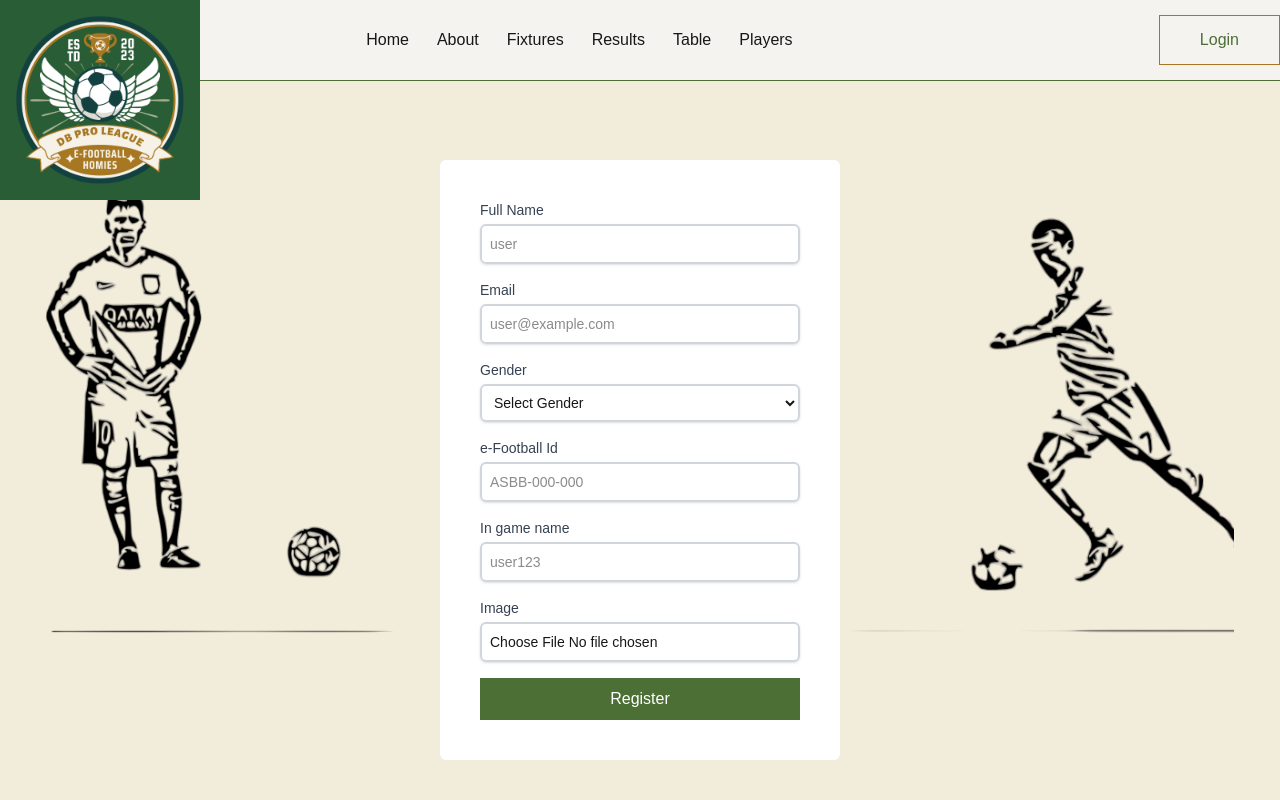
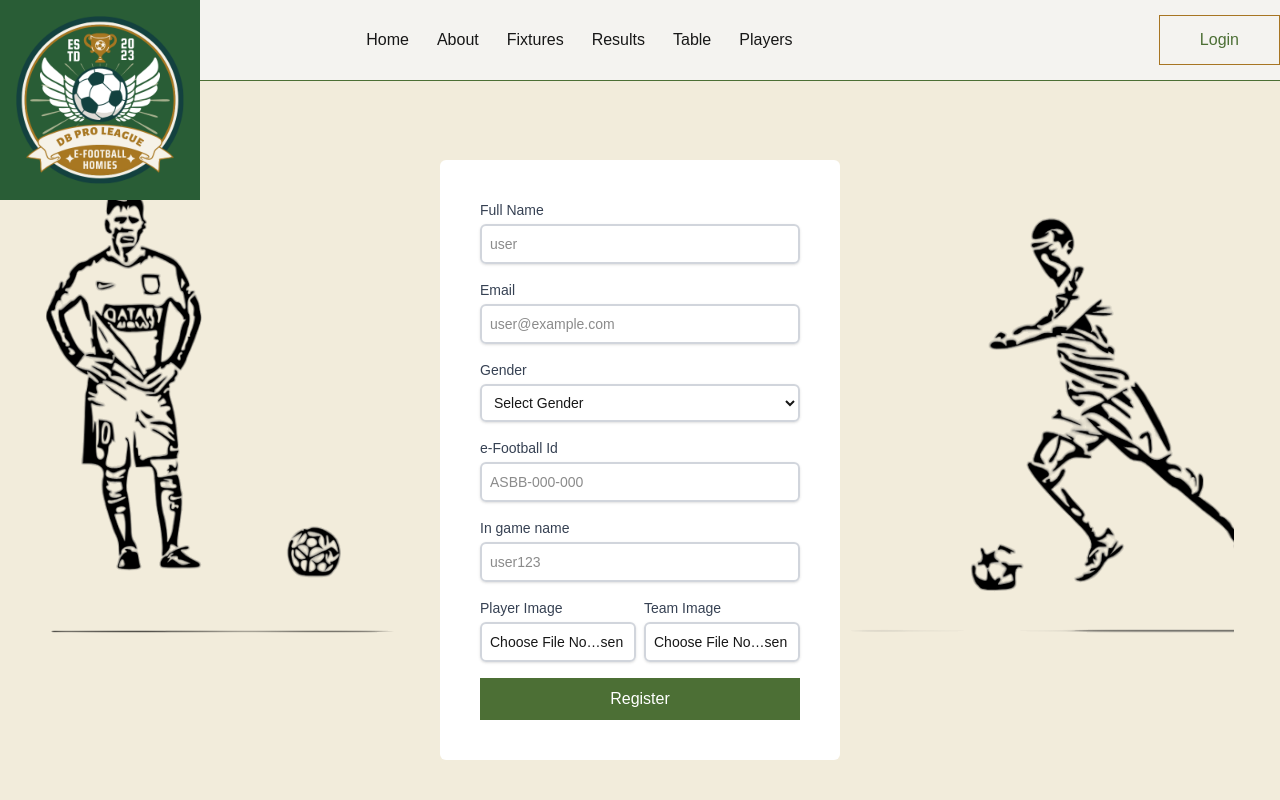
Before and after one commit to Dip-Kishor/FLMS-Frontend, a Next.js app: page /playerRegistration in a window 1280 px wide. Shown: the top 800 px of the page. Built offline with nearby package versions, Linux system fonts and the light colour scheme.

Commit message:
registration modification and typo fix

```diff
--- a/src/app/Auth/login/page.tsx
+++ b/src/app/Auth/login/page.tsx
@@ -5,7 +5,6 @@ import {port} from "@/constants/appl.constant";
 import Logo from "@/components/UI/Logo";
 import LoginButton from "@/components/UI/LoginButton";
 import { useRouter } from "next/navigation";
-// import Cookies from "js-cookie";
 import Link from "next/link";
 import { usePopup } from "@/components/UI/Popup";
 import { useFlmsPopup } from "@/components/UI/FLMS.Popup";
@@ -14,12 +13,7 @@ import Cookies from "js-cookie";
 import { useSearchParams } from "next/navigation";
 
 
-type userData = {
-  email: string;
-  name: string;
-  role: string;
-};
-const page = () => {
+const Page = () => {
   const [email, setEmail] = useState("");
   const [password, setPassword] = useState("");
   const router = useRouter();
@@ -141,4 +135,4 @@ const page = () => {
   );
 };
 
-export default page;
+export default Page;
--- a/src/app/playerRegistration/page.tsx
+++ b/src/app/playerRegistration/page.tsx
@@ -4,13 +4,16 @@ import { port } from "@/constants/appl.constant";
 import { useRouter } from "next/navigation";
 import React, { useState } from "react";
 import LoginButton from "@/components/UI/LoginButton";
-import Logo from "@/components/UI/Logo";
 import { usePopup } from "@/components/UI/Popup";
+import { useFlmsPopup } from "@/components/UI/FLMS.Popup";
+
 import axios from "axios";
 
 const Page = () => {
   const { showPopup } = usePopup();
+  const { showFlmsPopup } = useFlmsPopup();
   const [imageFile,setFile]= useState();
+  const [teamImageFile,setTeamFile]= useState();
   const [formData, setFormData] = useState({
     name: "",
     email: "",
@@ -30,6 +33,9 @@ const Page = () => {
 const saveFile = (e:any)=>{
   setFile(e.target.files[0]);
 }
+const saveTeamFile = (e:any)=>{
+  setTeamFile(e.target.files[0]);
+}
   const router = useRouter();
 
   const handleChange = (e: any) => {
@@ -48,6 +54,7 @@ const saveFile = (e:any)=>{
       formDataToSend.append("eFootballId", formData.efootballId);
       formDataToSend.append("inGameName", formData.inGameName);
       formDataToSend.append("imageFile", imageFile);
+      formDataToSend.append("teamImageFile", teamImageFile);
 
 
       // Log FormData for debugging
@@ -63,10 +70,10 @@ const saveFile = (e:any)=>{
 
       if (data.status == 4) {
         setLoading(false);
-        showPopup(data.message, "success");
+        showFlmsPopup(data.message, "success","/");
       } else {
         setLoading(false);
-        showPopup(data.message, "warning");
+        showFlmsPopup(data.message, "warning","/");
       }
     } catch (error) {
       setLoading(false);
@@ -82,7 +89,6 @@ const saveFile = (e:any)=>{
         <div className="w-[1188px] bg-[url('/image4.png')] bg-no-repeat  h-[60vh]">
           <div className="w-[400px] mx-auto bg-white p-10 rounded-md">
             <div className="flex items-center justify-center">
-              {/* <Logo /> */}
             </div>
             <form onSubmit={handleSubmit} encType="multipart/form-data">
               <div className="mb-4">
@@ -184,20 +190,34 @@ const saveFile = (e:any)=>{
                   </div>
                 )}
               </div> */}
+              <div className="flex gap-x-2">
               <div className="mb-4">
-                <label className="block text-sm font-medium text-gray-700">
-                  Image
+                <label className="block text-sm font-medium text-gray-700 [width:95%]">
+                  Player Image
                 </label>
                 <input
                   type="file"
                   // name="imageFile"
                   accept="image/*"
                   onChange={saveFile}
-                  className="mt-1 block w-full p-2 rounded-md border-2 border-gray-300 shadow-sm focus:outline-none focus:border-[#4C6F35] sm:text-sm"
+                  className="mt-1 block  p-2 rounded-md border-2 border-gray-300 shadow-sm focus:outline-none focus:border-[#4C6F35] sm:text-sm [width:100%]"
                   required
                 />
                 </div>
-
+              <div className="mb-4">
+                <label className="block text-sm font-medium text-gray-700">
+                  Team Image
+                </label>
+                <input
+                  type="file"
+                  // name="imageFile"
+                  accept="image/*"
+                  onChange={saveTeamFile}
+                  className="mt-1 block [width:100%] p-2 rounded-md border-2 border-gray-300 shadow-sm focus:outline-none focus:border-[#4C6F35] sm:text-sm"
+                  required
+                />
+                </div>
+                </div>
               <div className="w-full">
                 <LoginButton name="Register" />
               </div>
```
